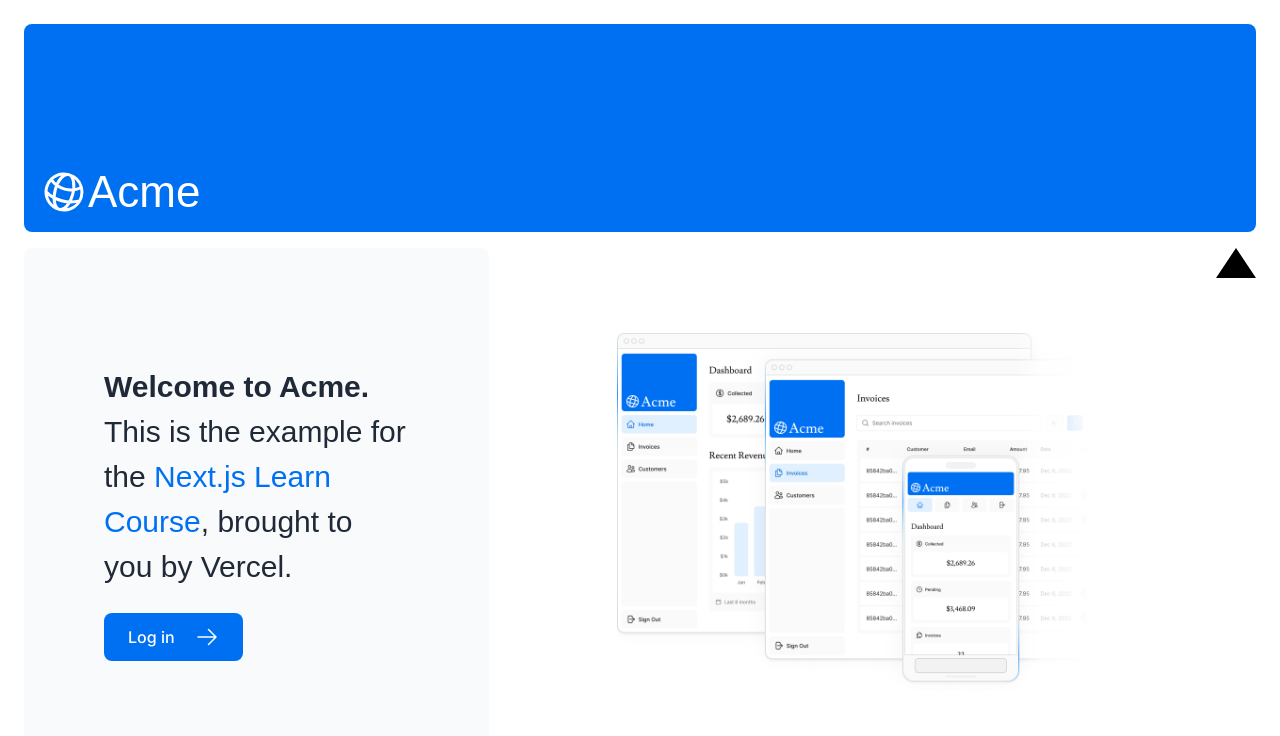
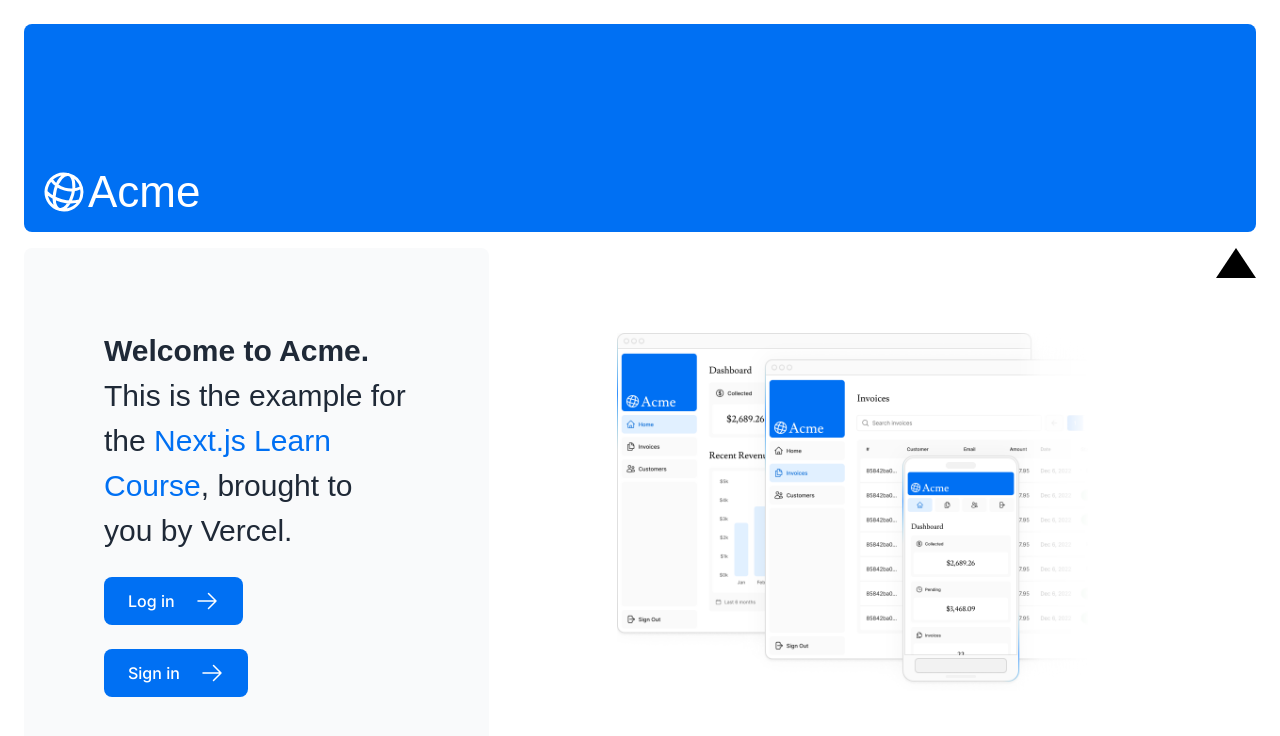
Before and after one commit to sergioSerrano0309/nextjs-dashboard, a Next.js app: page / in a window 1280 px wide. Shown: the top 736 px of the page. Built offline with nearby package versions, Linux system fonts and the light colour scheme; a web font is replaced by a local one.

Commit message:
added sig in button

```diff
--- a/app/page.tsx
+++ b/app/page.tsx
@@ -26,6 +26,12 @@ export default function Page() {
           >
             <span>Log in</span> <ArrowRightIcon className="w-5 md:w-6" />
           </Link>
+          <Link
+            href="/signin"
+            className="flex items-center gap-5 self-start rounded-lg bg-blue-500 px-6 py-3 text-sm font-medium text-white transition-colors hover:bg-blue-400 md:text-base"
+          >
+            <span>Sign in</span> <ArrowRightIcon className="w-5 md:w-6" />
+          </Link>
         </div>
         <div className="flex items-center justify-center p-6 md:w-3/5 md:px-28 md:py-12">
           {/* Add Hero Images Here */}
```
